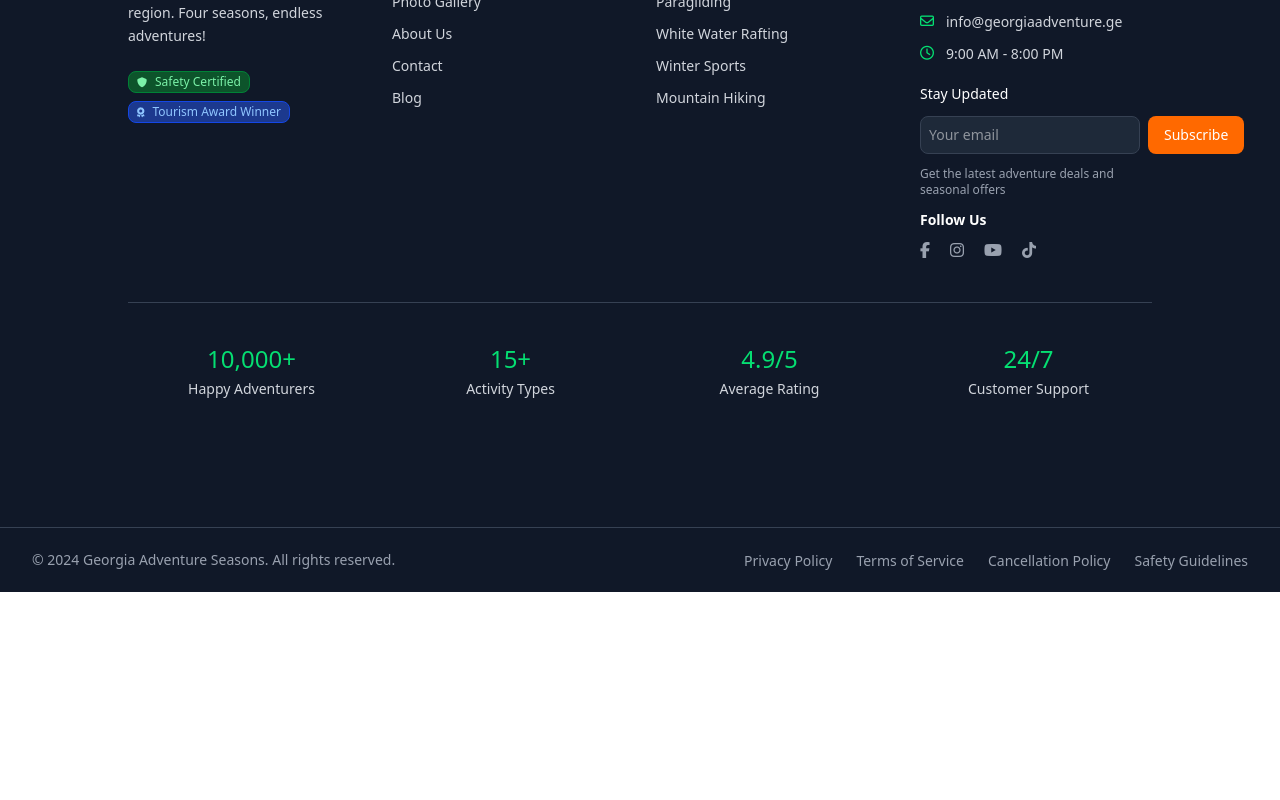
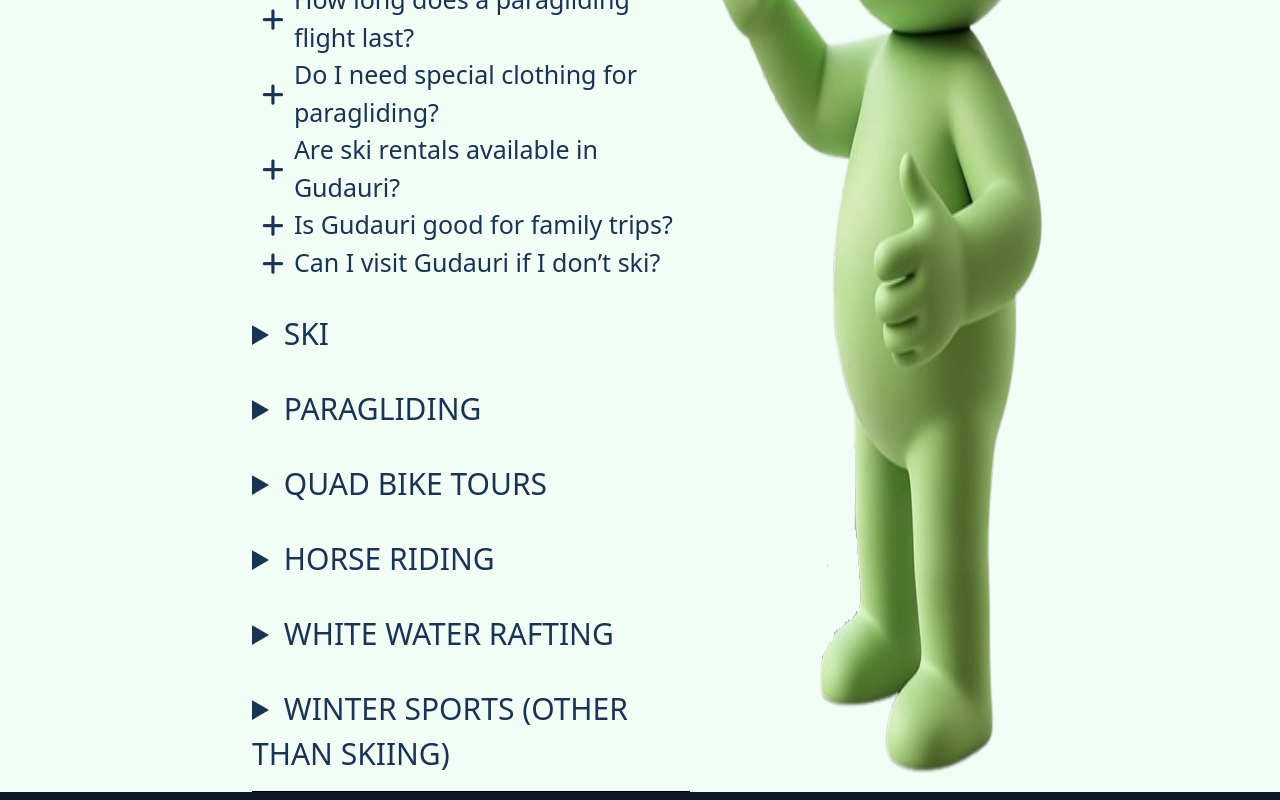
Before and after one commit to gabrieli12/Georgia_Adventure_Seasons-v1, a React (Vite) app: page / in a window 1280 px wide. Shown: the part 6840-7640 px from the top of the page. Before the commit the page ends 7432 px from the top, so only its background shows below. Built offline with nearby package versions, Linux system fonts and the light colour scheme.

Commit message:
I fixed the reviews and FAQs.

```diff
--- a/src/HOME/FAQ/Faq.jsx
+++ b/src/HOME/FAQ/Faq.jsx
@@ -125,48 +125,216 @@ function Faq() {
             answer: "Paragliding can be done in mountains, hills, and coastal areas with proper launch sites."
         }
     ]
+    const quadBikeQuestions = [
+    {
+        question: "Do I need experience to ride a quad bike?",
+        answer: "No, beginners can start after a short safety briefing and practice session."
+    },
+    {
+        question: "What should I wear for quad biking?",
+        answer: "Comfortable clothing, closed shoes, and sometimes gloves. Helmets and safety gear are provided."
+    },
+    {
+        question: "Is quad biking dangerous?",
+        answer: "Like any off-road sport, it has risks, but with proper instruction and safety gear, it’s safe for most riders."
+    },
+    {
+        question: "Are children allowed to ride?",
+        answer: "Children can ride as passengers, usually from age 7–10 depending on size and the operator’s rules."
+    },
+    {
+        question: "How long are the quad bike tours?",
+        answer: "Tours usually last from 1 to 3 hours, depending on the route."
+    },
+    {
+        question: "Can I ride alone or only in groups?",
+        answer: "Both options are available; solo riding is allowed after instruction."
+    }
+];
+
+// HORSE RIDING
+const horseRidingQuestions = [
+    {
+        question: "Do I need experience to ride a horse?",
+        answer: "No, beginner lessons are available, and all rides are supervised by instructors."
+    },
+    {
+        question: "Is horse riding safe?",
+        answer: "Yes, with proper guidance, helmets, and safety instructions, riding is safe."
+    },
+    {
+        question: "How long do horse rides last?",
+        answer: "Rides can last from 30 minutes to 2 hours depending on the tour."
+    },
+    {
+        question: "Can children ride horses?",
+        answer: "Yes, with appropriate-sized horses and supervision, children can ride from age 4–5."
+    },
+    {
+        question: "What should I wear for horse riding?",
+        answer: "Comfortable clothing, long pants, and closed shoes. Helmets are provided."
+    },
+    {
+        question: "Are guided tours available?",
+        answer: "Yes, guided trail rides are available for all skill levels."
+    }
+];
+
+// WHITE WATER RAFTING
+const raftingQuestions = [
+    {
+        question: "Do I need experience to go rafting?",
+        answer: "No, beginners can join guided tours with experienced instructors."
+    },
+    {
+        question: "Is rafting safe?",
+        answer: "Yes, life jackets, helmets, and trained guides ensure safety."
+    },
+    {
+        question: "What age is suitable for rafting?",
+        answer: "Usually children over 8 can participate, depending on the river’s difficulty."
+    },
+    {
+        question: "How long does a rafting trip last?",
+        answer: "Trips typically last 2–4 hours, depending on the section of the river."
+    },
+    {
+        question: "What should I wear for rafting?",
+        answer: "Quick-dry clothes, water shoes, and a swimsuit. Safety gear is provided."
+    },
+    {
+        question: "Can I take photos during rafting?",
+        answer: "Yes, but keep devices waterproofed; some tours offer professional photography."
+    }
+];
+
+// WINTER SPORTS (OTHER THAN SKIING)
+const winterSportsQuestions = [
+    {
+        question: "What winter sports can I try in Gudauri?",
+        answer: "Snowboarding, tubing, snowshoeing, and ziplining, in addition to skiing and paragliding."
+    },
+    {
+        question: "Do I need experience?",
+        answer: "No, beginner lessons and guided activities are available."
+    },
+    {
+        question: "What clothing is required?",
+        answer: "Warm, waterproof layers, gloves, hats, and appropriate boots. Equipment is available for rent."
+    },
+    {
+        question: "Are there activities suitable for children?",
+        answer: "Yes, many winter sports have family-friendly options, including kids’ slopes and sledding areas."
+    },
+    {
+        question: "Is equipment rental available?",
+        answer: "Yes, snowboards, sleds, and other gear can be rented locally."
+    },
+    {
+        question: "Is it safe for non-skiers to try other winter activities?",
+        answer: "Yes, many activities are designed for beginners and non-skiers."
+    }
+]
 
 
     return (
-        <section className="w-[99%] flex flex-col pl-7.5">
+        <section className="w-full flex justify-center items-center bg-[#f1fdf5]">
+            <div className="w-[70%] flex pl-7.5">
+                <div className="w-full flex flex-col pl-7.5">
                     <h2 className="border-b w-37.5 text-[25px] h-12.5 text-[#193352] font-[700]">FAQ</h2>
                     <div className="pt-3.75">
                         <section className="flex items-center gap-2.5 py-3.75">
-                    <details>
-                        <summary className="text-[30px] text-[#193352]">GENERAL</summary>
+                            <details open>
+                                <summary className="text-[30px] text-[#193352] cursor-pointer">GENERAL</summary>
                                 {
                                     generalQuestions.map((question, index) => {
                                         return <details key={index} className="pl-[10px]">
-                                    <summary className="text-[25px] text-[#193352] list-none flex gap-[10px] items-center"><i className="fa-solid fa-plus relative top-[2px]"></i><p>{question.question}</p></summary>
-                                    <p className="pl-[10px] text-[#193352]">{question.answer}</p>
+                                            <summary className="text-[25px] text-[#193352] list-none flex gap-[10px] items-center cursor-pointer"><i className="fa-solid fa-plus relative top-[2px] "></i><p>{question.question}</p></summary>
+                                            <p className="pl-15 text-[#193352]">{question.answer}</p>
                                         </details>
                                     })
                                 }
                             </details>
                         </section>
-                <hr />
+
                         <section className="flex items-center gap-[10px] py-[15px]">
-                    <details>
-                        <summary className="text-[30px] text-[#193352]">SKI</summary>
+                            <details >
+                                <summary className="text-[30px] text-[#193352] cursor-pointer">SKI</summary>
                                 {
                                     skiQuestions.map((question, index) => {
                                         return <details key={index} className="pl-[10px]">
-                                    <summary className="text-[25px] text-[#193352] list-none flex gap-[10px] items-center"><i className="fa-solid fa-plus relative top-[2px]"></i><p>{question.question}</p></summary>
-                                    <p className="pl-[10px] text-[#193352]">{question.answer}</p>
+                                            <summary className="text-[25px] text-[#193352] list-none flex gap-[10px] items-center cursor-pointer"><i className="fa-solid fa-plus relative top-[2px]"></i><p>{question.question}</p></summary>
+                                            <p className="pl-15 text-[#193352]">{question.answer}</p>
                                         </details>
                                     })
                                 }
                             </details>
                         </section>
-                <hr />
-                <section className="flex items-center gap-[10px] py-[15px]">
+
+                        <section className="flex items-center gap-2.5 py-3.75">
                             <details>
-                        <summary className="text-[30px] text-[#193352]">PARAGLIDING</summary>
+                                <summary className="text-[30px] text-[#193352] cursor-pointer">PARAGLIDING</summary>
                                 {
                                     paraglidingQuestions.map((question, index) => {
                                         return <details key={index} className="pl-[10px]">
-                                    <summary className="text-[25px] text-[#193352] list-none flex gap-[10px] items-center"><i className="fa-solid fa-plus relative top-[2px]"></i><p>{question.question}</p></summary>
-                                    <p className="pl-[10px] text-[#193352]">{question.answer}</p>
+                                            <summary className="text-[25px] text-[#193352] list-none flex gap-[10px] items-center cursor-pointer"><i className="fa-solid fa-plus relative top-[2px] "></i><p>{question.question}</p></summary>
+                                            <p className="pl-15 text-[#193352]">{question.answer}</p>
+                                        </details>
+                                    })
+                                }
+                            </details>
+                        </section>
+                        {/* QUAD BIKE TOURS */}
+                        <section className="flex items-center gap-2.5 py-3.75">
+                            <details>
+                                <summary className="text-[30px] text-[#193352] cursor-pointer">QUAD BIKE TOURS</summary>
+                                {
+                                    quadBikeQuestions.map((question, index) => {
+                                        return <details key={index} className="pl-2.5">
+                                            <summary className="text-[25px] text-[#193352] list-none flex gap-2.5 items-center  cursor-pointer"><i className="fa-solid fa-plus relative top-0.5"></i><p>{question.question}</p></summary>
+                                            <p className="pl-15 text-[#193352]">{question.answer}</p>
+                                        </details>
+                                    })
+                                }
+                            </details>
+                        </section>
+                        {/* HORSE RIDING */}
+                        <section className="flex items-center gap-2.5 py-3.75">
+                            <details>
+                                <summary className="text-[30px] text-[#193352] cursor-pointer">HORSE RIDING</summary>
+                                {
+                                    horseRidingQuestions.map((question, index) => {
+                                        return <details key={index} className="pl-2.5">
+                                            <summary className="text-[25px] text-[#193352] list-none flex gap-2.5 items-center cursor-pointer"><i className="fa-solid fa-plus relative top-0.5 "></i><p>{question.question}</p></summary>
+                                            <p className="pl-15 text-[#193352]">{question.answer}</p>
+                                        </details>
+                                    })
+                                }
+                            </details>
+                        </section>
+                        {/* WHITE WATER RAFTING */}
+                        <section className="flex items-center gap-2.5 py-3.75 cursor-pointer">
+                            <details>
+                                <summary className="text-[30px] text-[#193352]">WHITE WATER RAFTING</summary>
+                                {
+                                    raftingQuestions.map((question, index) => {
+                                        return <details key={index} className="pl-2.5">
+                                            <summary className="text-[25px] text-[#193352] list-none flex gap-2.5 items-center cursor-pointer"><i className="fa-solid fa-plus relative top-0.5"></i><p>{question.question}</p></summary>
+                                            <p className="pl-15 text-[#193352]">{question.answer}</p>
+                                        </details>
+                                    })
+                                }
+                            </details>
+                        </section>
+                        {/* WINTER SPORTS (OTHER THAN SKIING) */}
+                        <section className="flex items-center gap-2.5 py-3.75">
+                            <details>
+                                <summary className="text-[30px] text-[#193352] cursor-pointer">WINTER SPORTS (OTHER THAN SKIING)</summary>
+                                {
+                                    winterSportsQuestions.map((question, index) => {
+                                        return <details key={index} className="pl-2.5">
+                                            <summary className="text-[25px] text-[#193352] list-none flex gap-2.5 items-center cursor-pointer"><i className="fa-solid fa-plus relative top-0.5 "></i><p>{question.question}</p></summary>
+                                            <p className="pl-15 text-[#193352]">{question.answer}</p>
                                         </details>
                                     })
                                 }
@@ -174,6 +342,9 @@ function Faq() {
                         </section>
                     </div>
                     <hr />
+                </div>
+                <img className="" src="src/assets/men.png" alt="" />
+            </div>
         </section>
     )
 }
```
Also changed, not shown: src/HOME/Hero/Reviews/Reviews.jsx (+27 -6 lines), src/assets/men.png (added). Lines whose indentation alone changed are shown as unchanged.
